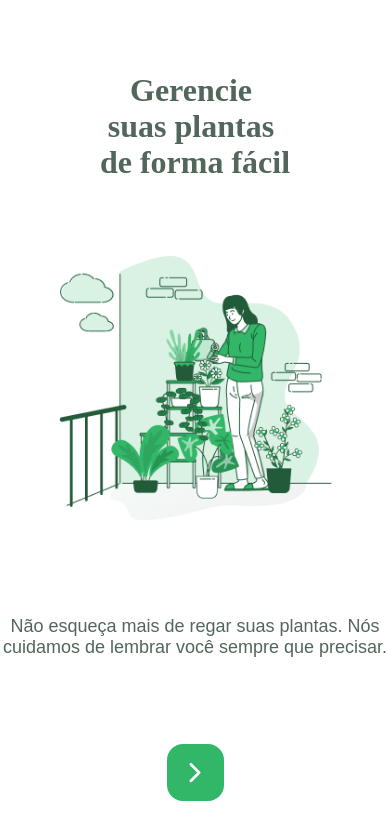
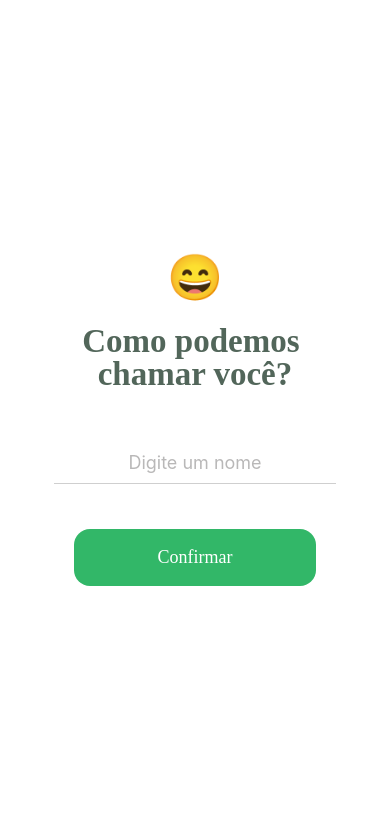
Before and after one commit to AndrioC/plant-manager, a React Native app: screen / in a window 390 px wide. Shown: the top 840 px of the page. Built offline with nearby package versions, Linux system fonts and the light colour scheme.

Commit message:
Finished UserIdentification screen

```diff
--- a/App.tsx
+++ b/App.tsx
@@ -1,10 +1,11 @@
 import React from 'react'
+import UserIdentification from './src/pages/UserIdentification'
 import Welcome from './src/pages/Welcome'
 
 const App:React.FC = () => {
   return (
     <>
-      <Welcome />
+      <UserIdentification />
     </>
   )
 }
--- a/src/components/Button/styles.ts
+++ b/src/components/Button/styles.ts
@@ -3,16 +3,16 @@ import colors from '../../../styles/colors'
 
 export const TouchableButton = styled.TouchableOpacity`
     background-color: ${colors.green};
+    height: 57px;
+    border-radius: 16px;
     justify-content: center;
     align-items: center;
-    border-radius: 16px;
     margin-bottom: 10px;
-    height: 57px;
-    width: 57px;
     padding: 0 10px;
 `;
 
 export const ButtonText = styled.Text`
+    font-size: 18px;
     color: ${colors.white};
-    font-size: 24px;
+    font-family: 'Jost';
 `;
--- /dev/null
+++ b/src/pages/UserIdentification/index.tsx
@@ -0,0 +1,70 @@
+import React, { useState } from 'react'
+import { Alert, Platform } from 'react-native'
+import Button from '../../components/Button'
+
+import {
+    Container,
+    KeyboardAvoidingView,
+    ViewContainer,
+    ViewForm,
+    TextTitle,
+    Text,
+    TextInput,
+    FooterView,
+} from './styles'
+
+
+const UserIdentification:React.FC = () => {
+    const [isFocused, setIsFocused] = useState(false)
+    const [isFilled, setIsFilled] = useState(false)
+    const [name, setName] = useState<string>()
+
+    function handleInputBlur(){
+        setIsFocused(false)
+        setIsFilled(!!name)
+    }
+
+    function handleInputFocus(){
+        setIsFocused(true)
+    }
+
+    function handleInputChange(value: string){
+        setIsFilled(!!value)
+        setName(value)
+    }
+
+    return (
+        <Container>
+            <KeyboardAvoidingView
+                behavior={Platform.OS === 'ios' ? 'padding' : 'height'}
+            >
+                <ViewContainer>
+                    <ViewForm>
+                        <Text>
+                            {isFilled ? '😊' : '😄' }
+                        </Text>
+                        <TextTitle>
+                            Como podemos {'\n'}
+                            chamar você?
+                        </TextTitle>
+
+                        <TextInput
+                            placeholder="Digite um nome"
+                            placeholderTextColor="#b9b8b8"
+                            onBlur={handleInputBlur}
+                            onFocus={handleInputFocus}
+                            isFocused={isFocused}
+                            isFilled={isFilled}
+                            onChangeText={handleInputChange}
+                        />
+                        <FooterView>
+                            <Button title="Confirmar"/>
+                        </FooterView>
+                    </ViewForm>
+                </ViewContainer>
+            </KeyboardAvoidingView>
+        </Container>
+    )
+}
+
+export default UserIdentification
--- /dev/null
+++ b/src/pages/UserIdentification/styles.ts
@@ -0,0 +1,66 @@
+import styled from 'styled-components/native'
+import colors from '../../../styles/colors';
+
+interface TextInputProps{
+    isFocused: boolean;
+    isFilled: boolean;
+}
+
+export const Container = styled.SafeAreaView`
+    flex: 1;
+    background: white;
+    width: 100%;
+    align-items: center;
+    justify-content: space-around;
+`;
+
+export const KeyboardAvoidingView = styled.KeyboardAvoidingView`
+    flex: 1;
+    background: white;
+    width: 100%;
+    align-items: center;
+    justify-content: space-around;
+`;
+
+export const ViewContainer = styled.View`
+    flex: 1;
+    width: 100%;
+`;
+
+export const ViewForm = styled.View`
+    flex: 1;
+    justify-content: center;
+    padding: 0 54px;
+    align-items: center;
+`;
+
+export const Text = styled.Text`
+    font-size: 45px;
+`;
+
+export const TextTitle = styled.Text`
+    font-size: 33px;
+    text-align: center;
+    color: ${colors.heading};
+    font-family: 'Jost';
+    font-weight: 600;
+    line-height: 33px;
+    margin-top: 21px;
+`;
+
+export const TextInput = styled.TextInput<TextInputProps>`
+    border-bottom-width: 1px;
+    border-bottom-color: ${props => (props.isFocused || props.isFilled) ? colors.green : colors.gray};
+    color: #000;
+    width: 100%;
+    font-size: 18px;
+    margin-top: 51px;
+    padding: 10px;
+    text-align: center;
+`;
+
+export const FooterView = styled.View`
+    margin-top: 45px;
+    width: 100%;
+    padding: 0 20px;
+`;
--- a/src/pages/Welcome/index.tsx
+++ b/src/pages/Welcome/index.tsx
@@ -2,6 +2,7 @@ import React from 'react'
 
 import {
     Container,
+    ViewContainer,
     TextTitle,
     ImageStyled,
     TextSubtitle,
@@ -15,16 +16,18 @@ import wateringImg from '../../assets/watering.png'
 const Welcome:React.FC = () => {
     return (
         <Container>
+            <ViewContainer>
                 <TextTitle>
                     Gerencie {'\n'}
-                suas plantas {'\n'}
-                de forma fácil
+                    suas plantas de {'\n'}
+                    forma fácil
                 </TextTitle>
 
                 <ImageStyled
                     source={wateringImg}
                     resizeMode="contain"
                 />
+
                 <TextSubtitle>
                     Não esqueça mais de regar suas plantas.
                     Nós cuidamos de lembrar você sempre que precisar.
@@ -33,6 +36,7 @@ const Welcome:React.FC = () => {
                 <TouchableButton activeOpacity={0.8}>
                     <Feather name="chevron-right" size={18} color="#fff" style={{fontSize: 33}}/>
                 </TouchableButton>
+            </ViewContainer>
         </Container>
     )
 }
--- a/src/pages/Welcome/styles.ts
+++ b/src/pages/Welcome/styles.ts
@@ -4,13 +4,18 @@ import { Dimensions } from 'react-native'
 
 export const Container = styled.SafeAreaView`
     flex: 1;
+`;
+
+export const ViewContainer = styled.View`
+    flex: 1;
     align-items: center;
     justify-content: space-around;
     background: white;
+    padding: 0 60px;
 `;
 
 export const TextTitle = styled.Text`
-    font-size: 32px;
+    font-size: 27px;
     font-weight: bold;
     text-align: center;
     color: ${colors.heading};
@@ -28,7 +33,7 @@ export const TextSubtitle = styled.Text`
     font-size: 18px;
     padding: 20px 0;
     color: ${colors.heading};
-
+    line-height: 24px;
     font-family: sans-serif;
 `;
 
```
Lines whose indentation alone changed are shown as unchanged.
